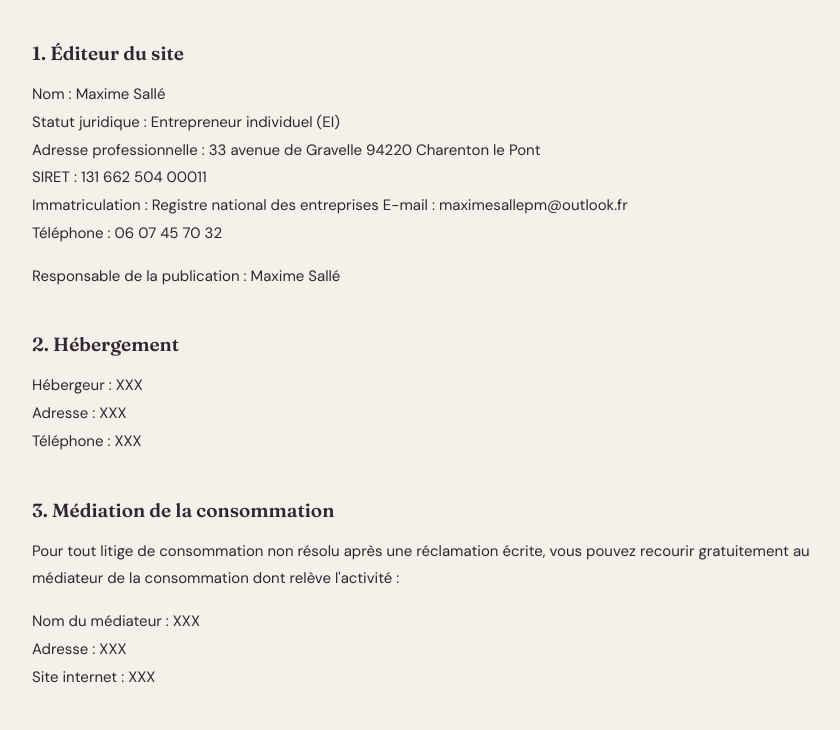
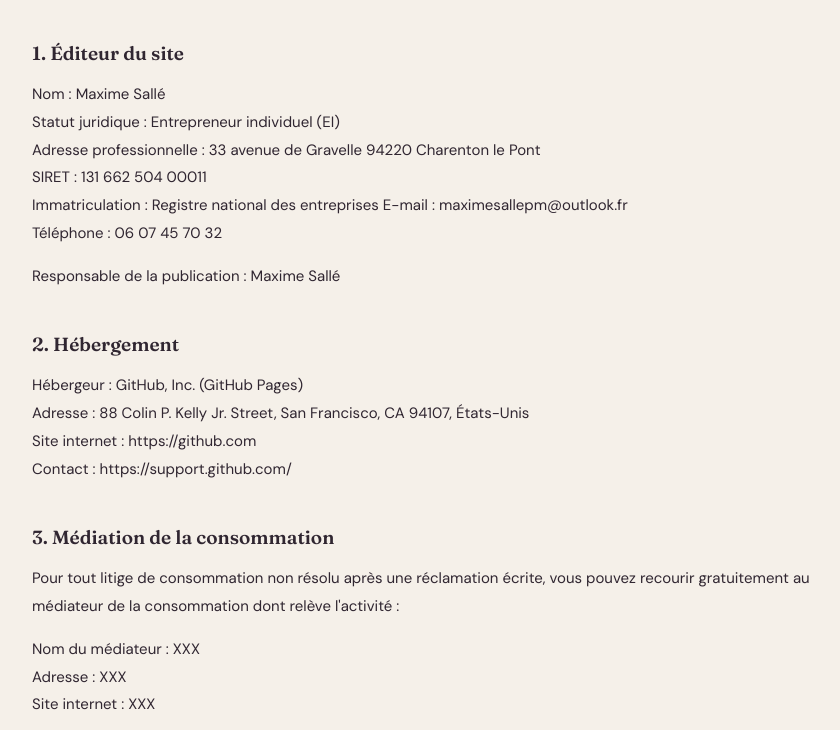
Before and after one commit to maximesalle/site-prepa-mentale, a plain HTML site: page mentions-legales.html in a window 1280 px wide. Shown: the part 356-1086 px from the top of the page, without its empty margins (211-1051 px from the left). Drawn offline with Linux system fonts and the light colour scheme.

Commit message:
Update mentions-legales.html

```diff
--- a/mentions-legales.html
+++ b/mentions-legales.html
@@ -34,10 +34,12 @@
     <section>
       <h2>2. Hébergement</h2>
       <p>
-        Hébergeur : XXX<br>
-        Adresse : XXX<br>
-        Téléphone : XXX
-      </p>
+  Hébergeur : GitHub, Inc. (GitHub Pages)<br>
+  Adresse : 88 Colin P. Kelly Jr. Street,
+  San Francisco, CA 94107, États-Unis<br>
+  Site internet : https://github.com<br>
+  Contact : https://support.github.com/
+</p>
     </section>
 
     <section>
```
